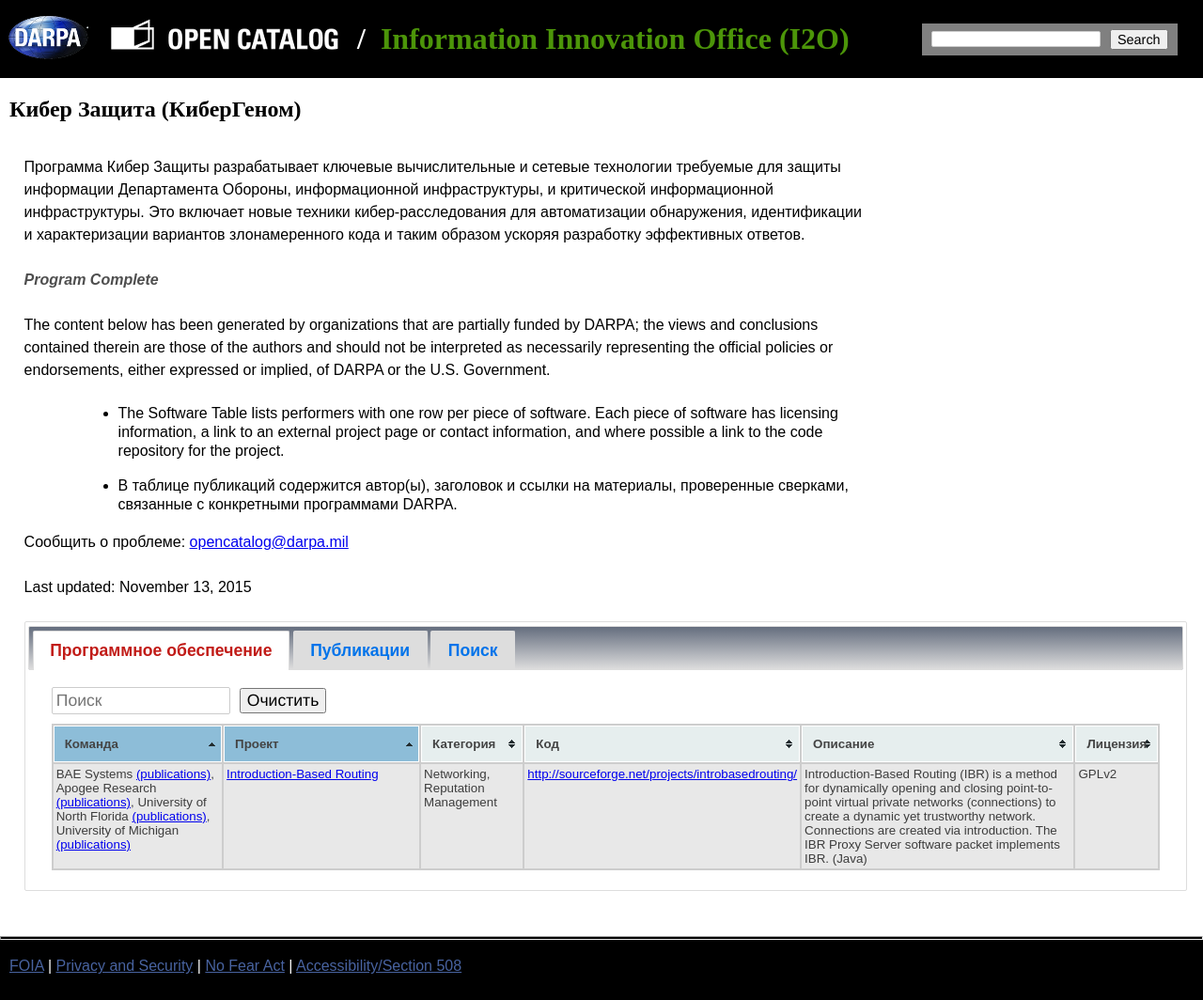
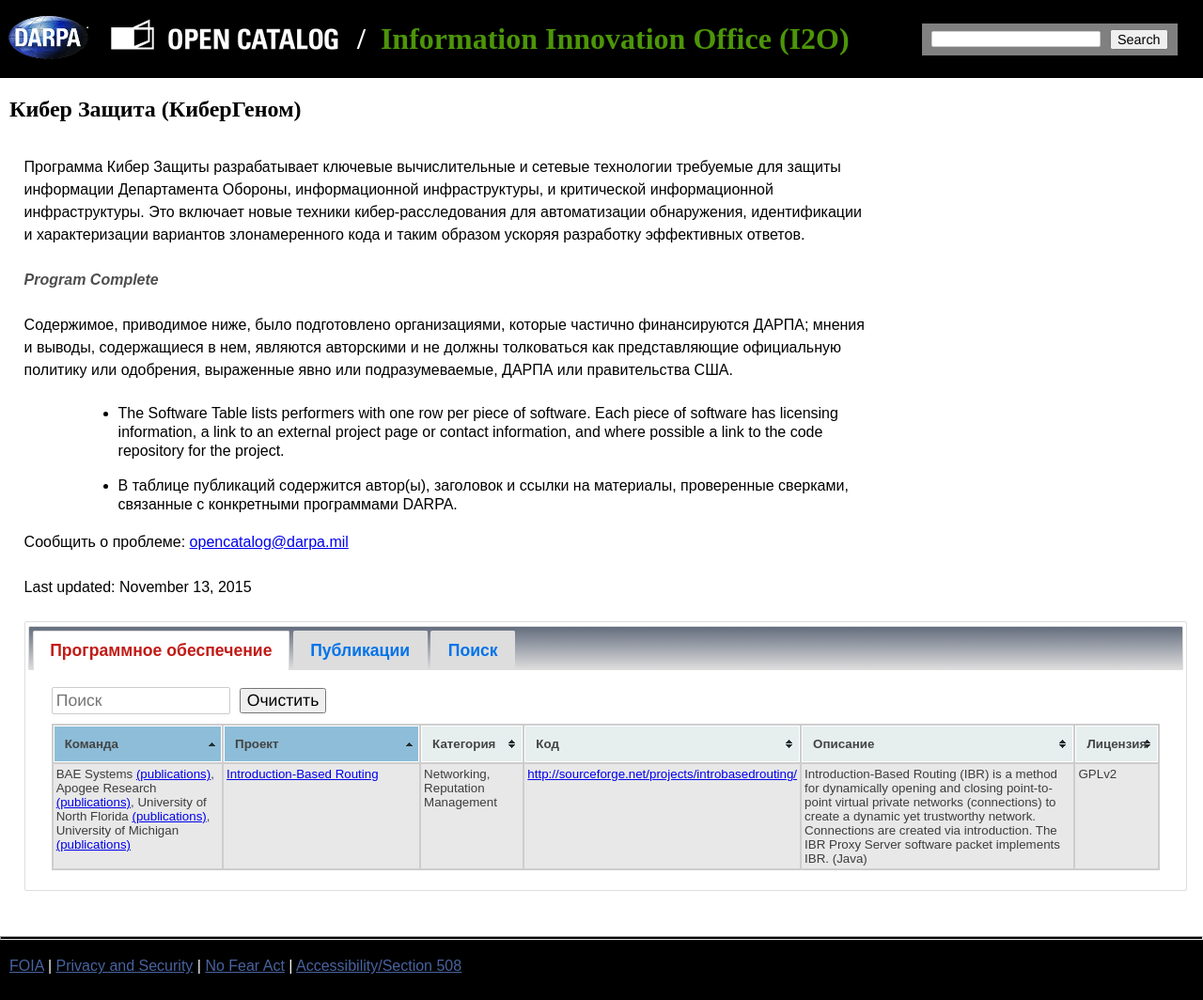
Before and after one commit to kant2002/darpa-ru, a Jekyll site: the page built from ru/CyberGenome.html, in a window 1280 px wide. Shown: the whole page at 94% size. Built offline with Jekyll 4.4.1, drawn with Linux system fonts in a browser that asks for light colours.

Commit message:
New translations CyberGenome.html (Russian)

```diff
--- a/ru/CyberGenome.html
+++ b/ru/CyberGenome.html
@@ -8,7 +8,7 @@
  для автоматизации обнаружения, идентификации и характеризации вариантов злонамеренного кода и таким образом ускоряя разработку
  эффективных ответов.<p>
 <p class="programComplete">Program Complete</p>
-      <p><p>The content below has been generated by organizations that are partially funded by DARPA; the views and conclusions contained therein are those of the authors and should not be interpreted as necessarily representing the official policies or endorsements, either expressed or implied, of DARPA or the U.S. Government.</p><ul><li>The Software Table lists performers with one row per piece of software. Each piece of software has licensing information, a link to an external project page or contact information, and where possible a link to the code repository for the project.</li></ul><ul><li>В таблице публикаций содержится автор(ы), заголовок и ссылки на материалы, проверенные сверками, связанные с конкретными программами DARPA.</li></ul><p>Сообщить о проблеме: <a href="mailto:opencatalog@darpa.mil">opencatalog@darpa.mil</a></p><p>Last updated: November 13, 2015</p></div><div id='dialog'></div><div id='tabs' class='table-tabs'><ul><li><a href='#tabs0'>Программное обеспечение</a></li><li><a href='#tabs1'>Публикации</a></li><li><a href='#tabs300'>Поиск</a></li></ul><div id='software'><div id='tabs0'><input class='search' placeholder='Поиск' id='search0'/><button class='clear_button' id='clear0'>Очистить</button><table id='sftwr' class='tablesorter'>
+      <p><p>Содержимое, приводимое ниже, было подготовлено организациями, которые частично финансируются ДАРПА; мнения и выводы, содержащиеся в нем, являются авторскими и не должны толковаться как представляющие официальную политику или одобрения, выраженные явно или подразумеваемые, ДАРПА или правительства США.</p><ul><li>The Software Table lists performers with one row per piece of software. Each piece of software has licensing information, a link to an external project page or contact information, and where possible a link to the code repository for the project.</li></ul><ul><li>В таблице публикаций содержится автор(ы), заголовок и ссылки на материалы, проверенные сверками, связанные с конкретными программами DARPA.</li></ul><p>Сообщить о проблеме: <a href="mailto:opencatalog@darpa.mil">opencatalog@darpa.mil</a></p><p>Last updated: November 13, 2015</p></div><div id='dialog'></div><div id='tabs' class='table-tabs'><ul><li><a href='#tabs0'>Программное обеспечение</a></li><li><a href='#tabs1'>Публикации</a></li><li><a href='#tabs300'>Поиск</a></li></ul><div id='software'><div id='tabs0'><input class='search' placeholder='Поиск' id='search0'/><button class='clear_button' id='clear0'>Очистить</button><table id='sftwr' class='tablesorter'>
  <thead>
  <tr><th>Команда</th><th>Проект</th><th>Категория</th><th>Код</th><th>Описание</th><th>Лицензия</th></tr>
  </thead>
```
